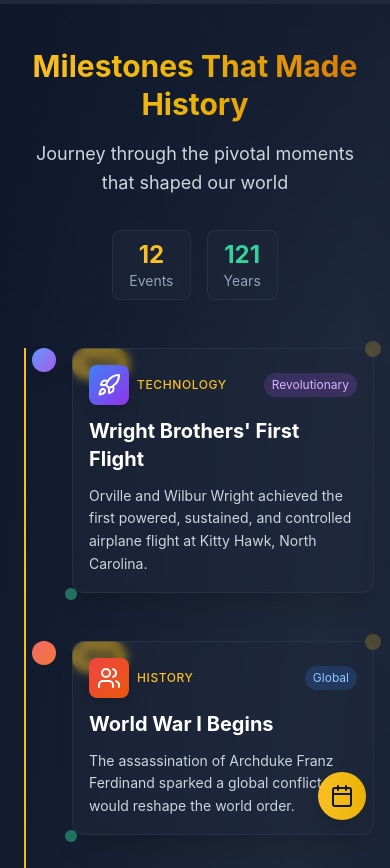
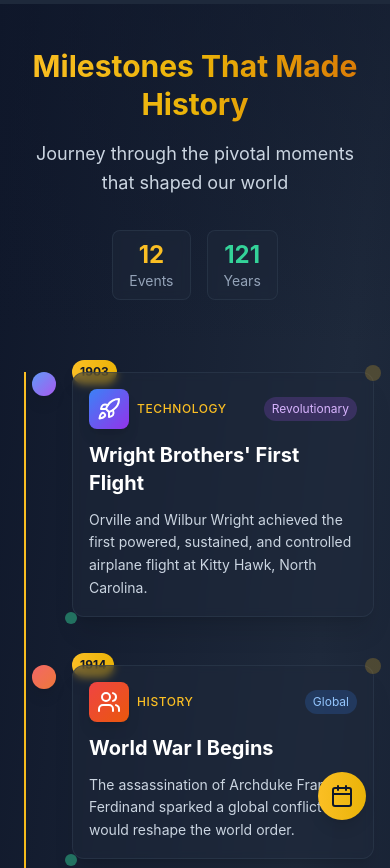
Before and after one commit to amit-kumar-11/MileStones-That_Made_History, a React (Vite) app: page / in a window 390 px wide. Shown: the top 868 px of the page. Built offline with nearby package versions, Linux system fonts and the light colour scheme.

Commit message:
Fix mobile timeline year badge overlapping

```diff
--- a/src/App.tsx
+++ b/src/App.tsx
@@ -207,16 +207,16 @@ function App() {
               </div>
 
               {/* Year Badge */}
-              <div className={`absolute left-14 sm:left-16 md:left-1/2 top-0 transform md:-translate-x-1/2 md:-translate-y-8 ${
+              <div className={`absolute left-14 sm:left-16 md:left-1/2 -top-3 sm:-top-4 md:top-0 transform md:-translate-x-1/2 md:-translate-y-8 ${
                 index % 2 === 0 ? 'md:translate-x-4' : 'md:-translate-x-4'
               }`}>
-                <div className="bg-gradient-to-r from-amber-400 to-yellow-500 text-slate-900 px-3 py-1.5 rounded-full text-sm font-bold shadow-lg">
+                <div className="bg-gradient-to-r from-amber-400 to-yellow-500 text-slate-900 px-2 py-1 sm:px-3 sm:py-1.5 rounded-full text-xs sm:text-sm font-bold shadow-lg whitespace-nowrap">
                   {item.year}
                 </div>
               </div>
 
               {/* Content Card */}
-              <div className={`ml-14 sm:ml-16 md:ml-0 md:w-5/12 ${
+              <div className={`ml-14 sm:ml-16 md:ml-0 md:w-5/12 mt-6 sm:mt-8 md:mt-0 ${
                 index % 2 === 0 ? 'md:ml-auto md:pl-16' : 'md:mr-auto md:pr-16'
               }`}>
                 <div className="bg-slate-800/50 backdrop-blur-sm rounded-xl p-4 sm:p-6 shadow-xl border border-slate-700/50 hover:border-amber-400/30 transition-all duration-300 hover:shadow-2xl hover:shadow-amber-500/10 group">
```
